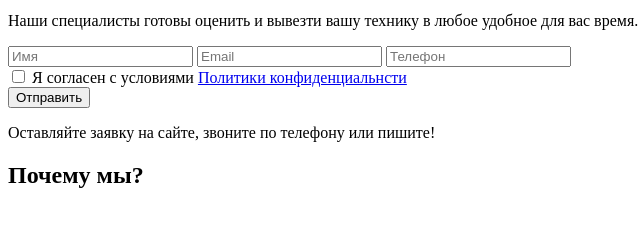
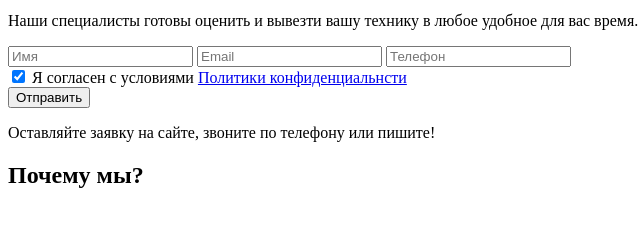
Before and after one commit to Bekeshkin-Anton/lel-eco, a website: page src/index.html in a window 1280 px wide. Shown: the part 423-663 px from the top of the page, 0-640 px from the left. Drawn offline with Linux system fonts and the light colour scheme; files whose address does not match are found by name.

Commit message:
Checkbox fix

```diff
--- a/src/index.html
+++ b/src/index.html
@@ -73,7 +73,7 @@
                 <input type="tel" name="phone" id="first-section__form--phone" placeholder="Телефон" required>
 
                 <div class="checkbox">
-                    <input type="checkbox" name="privacy" id="first-section__form--privacy" required>
+                    <input type="checkbox" name="privacy" id="first-section__form--privacy" checked required>
                     <label for="first-section__form--privacy"><span>Я согласен с условиями <a href="#"
                                                                                               class="js--popup-button"
                                                                                               data-popup="privacy">Политики конфиденциальнсти</a></span></label>
@@ -247,7 +247,7 @@
             <div class="sixth-section__form-row">
 
                 <div class="checkbox">
-                    <input id="sixth-section__form--privacy" type="checkbox" name="privacy" required>
+                    <input id="sixth-section__form--privacy" type="checkbox" name="privacy" checked required>
                     <label for="sixth-section__form--privacy"><span>Я согласен с условиями <a href="#"
                                                                                               class="js--popup-button"
                                                                                               data-popup="privacy">Политики конфиденциальнсти</a></span></label>
@@ -313,7 +313,7 @@
                 <button>Заказать вывоз</button>
             </div>
             <div class="checkbox">
-                <input type="checkbox" name="privacy" id="eighth-section__form--privacy" required>
+                <input type="checkbox" name="privacy" id="eighth-section__form--privacy" checked required>
                 <label for="eighth-section__form--privacy"><span>Я согласен с условиями <a href="#"
                                                                                            class="js--popup-button"
                                                                                            data-popup="privacy">Политики конфиденциальнсти</a></span></label>
@@ -453,7 +453,7 @@
             <input id="popup__body__form--phone" type="tel" name="phone" placeholder="Номер телефона">
 
             <div class="checkbox">
-                <input type="checkbox" name="privacy" id="popup__body__form--privacy" required>
+                <input type="checkbox" name="privacy" id="popup__body__form--privacy" checked required>
                 <label for="popup__body__form--privacy"><span>Я согласен с условиями <a href="#"
                                                                                         class="js--popup-button"
                                                                                         data-popup="privacy">Политики конфиденциальнсти</a></span></label>
```
Also changed, not shown: dist/index.html.
